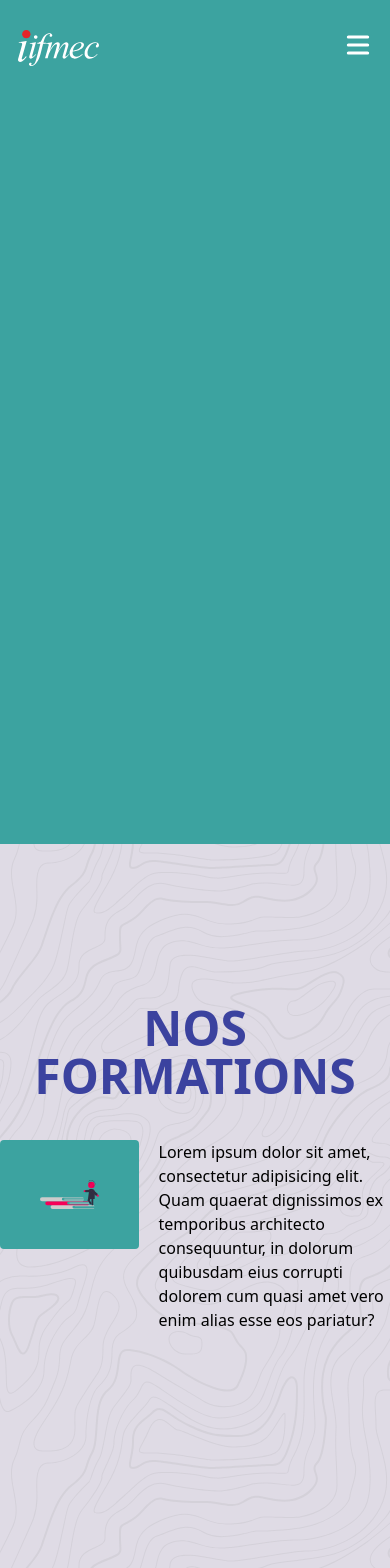
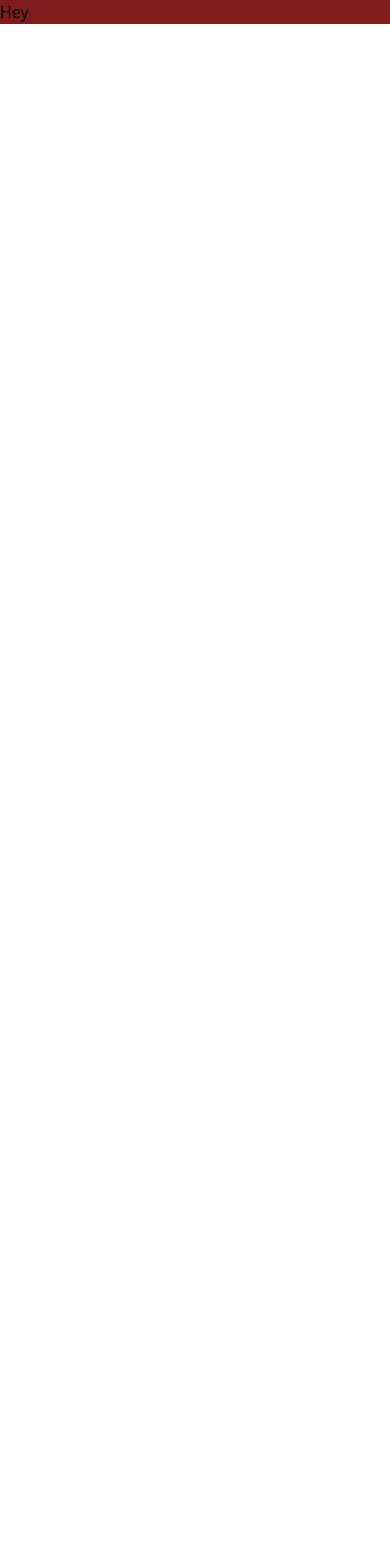
Before and after one commit to arkryonia/sitrus, a React (Vite) app: page / in a window 390 px wide. Shown: the top 1568 px of the page. After the commit the page ends 844 px from the top, so only its background shows below. Built offline with nearby package versions, Linux system fonts and the light colour scheme.

Commit message:
chore: savepoint

```diff
--- a/src/App.jsx
+++ b/src/App.jsx
@@ -1,33 +1,12 @@
 import React, { Fragment } from "react";
-import {
-  Animator,
-  ScrollContainer,
-  ScrollPage,
-  batch,
-  Fade,
-  FadeIn,
-  Move,
-  MoveIn,
-  MoveOut,
-  Sticky,
-  StickyIn,
-  ZoomIn,
-} from "react-scroll-motion";
 
 import "./assets/css/styles.css";
-import { Cover } from "./components/inc/Cover";
-import { Formations } from "./components/inc/Formations";
-import { Header } from "./components/inc/Header";
+
 
 export const App = () => {
   return (
     <Fragment>
-      <Header />
-      <Cover />
-      <Formations />
-      <section id="certifications" className="min-h-screen bg-gray-100"></section>
-      <section id="ent" className="min-h-screen"></section>
-      <section id="contact" className="min-h-screen bg-gray-100"></section>
+     <h1 className="bg-red-900 md:bg-blue-900">Hey</h1>
     </Fragment>
   );
 };
--- a/tailwind.config.js
+++ b/tailwind.config.js
@@ -1,10 +1,13 @@
+const defaultTheme = require('tailwindcss/defaultTheme')
+
 module.exports = {
   content: ["./src/**/*.{html,js,jsx}"],
   theme: {
-    screen: {
-      'sm': '320px'
-    },
     extend: {
+      screens: {
+        'xs': '320px',
+        ...defaultTheme.screens
+      },
       colors: {
         'i-teal': '#3ca3a0',
         'i-cinnabar': '#e6412a',
```
Also changed, not shown: src/components/bak/Cover.jsx (renamed from src/components/inc/Cover.jsx), src/components/bak/Formations.jsx (renamed from src/components/inc/Formations.jsx), src/components/bak/Header.jsx (renamed from src/components/inc/Header.jsx).
